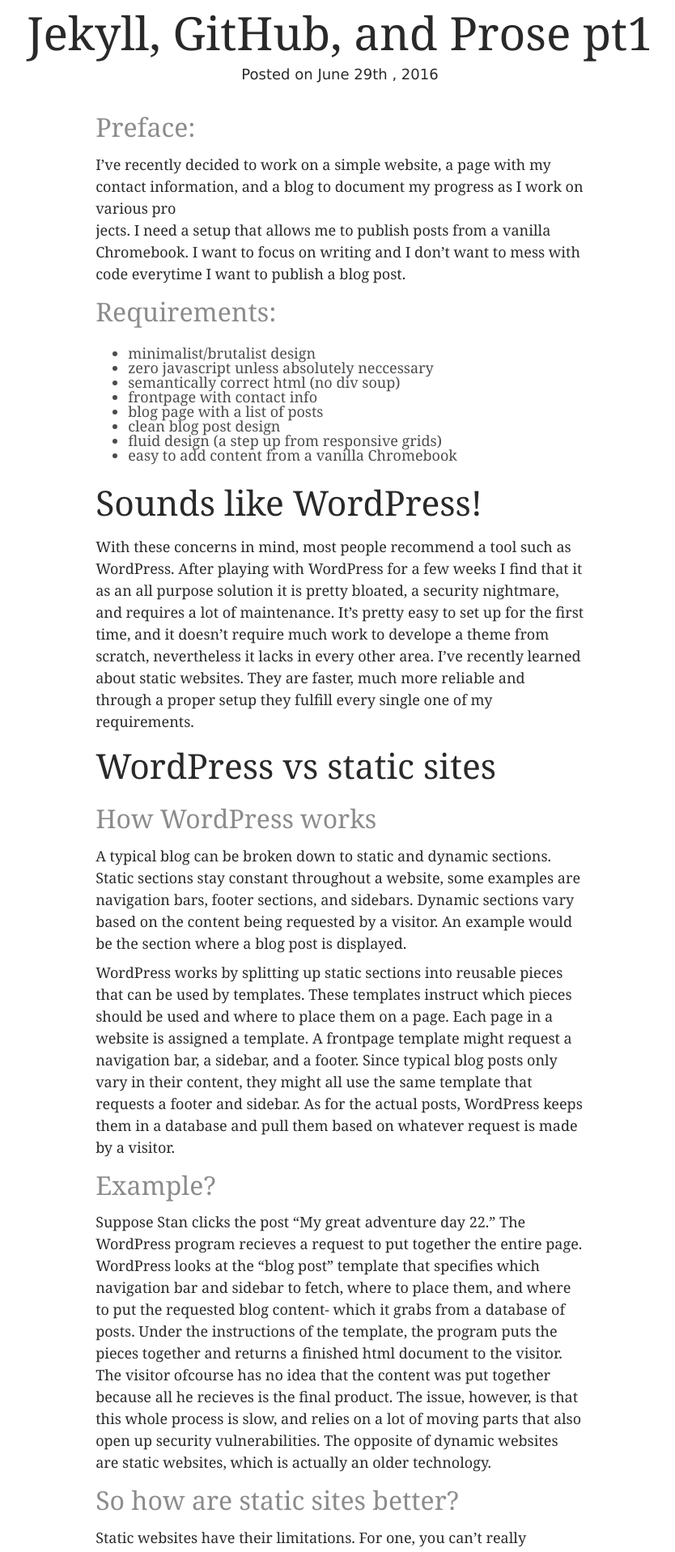
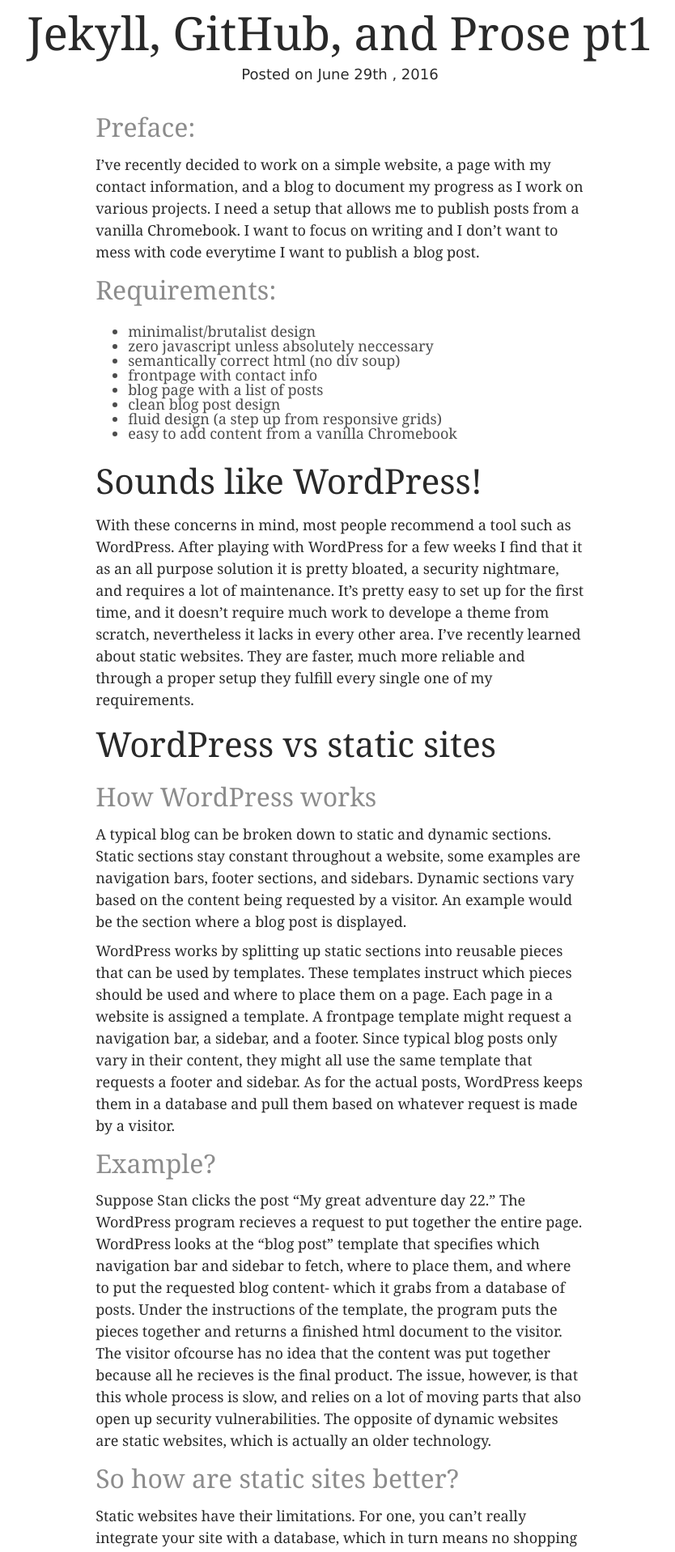
Before and after one commit to saimonhowlader/saimonhowlader.github.io, a Jekyll site: the page built from _posts/2016-06-29-Jekyll-GitHub-and-Prose-pt1.md, in a window 1280 px wide. Shown: the part 336-2253 px from the top of the page at 81% size, without its empty margins (220-1054 px from the left). Built offline with Jekyll 4.4.1, drawn with Linux system fonts in a browser that asks for light colours.

Commit message:
Updated 2016-06-29-Jekyll-GitHub-and-Prose-pt1.md

```diff
--- a/_posts/2016-06-29-Jekyll-GitHub-and-Prose-pt1.md
+++ b/_posts/2016-06-29-Jekyll-GitHub-and-Prose-pt1.md
@@ -8,9 +8,7 @@
   languages (html, css, javascript).
 ---
 ### Preface:
-I've recently decided to work on a simple website, a page with my contact information, and a blog to document my progress as I work on various pro
-jects. I need a setup that allows me to publish posts from a vanilla Chromebook. I want to focus on writing and I don't want to mess with code everytime I want to publish a blog post.
-
+I've recently decided to work on a simple website, a page with my contact information, and a blog to document my progress as I work on various projects. I need a setup that allows me to publish posts from a vanilla Chromebook. I want to focus on writing and I don't want to mess with code everytime I want to publish a blog post.
 
 ### Requirements:
 
@@ -33,6 +31,8 @@
 
 A typical blog can be broken down to static and dynamic sections. Static sections stay constant throughout a website, some examples are navigation bars, footer sections, and sidebars. Dynamic sections vary based on the content being requested by a visitor. An example would be the section where a blog post is displayed.
 
+
+
 WordPress works by splitting up static sections into reusable pieces that can be used by templates. These templates instruct which pieces should be used and where to place them on a page. Each page in a website is assigned a template. A frontpage template might request a navigation bar, a sidebar, and a footer. Since typical blog posts only vary in their content, they might all use the same template that requests a footer and sidebar. As for the actual posts, WordPress keeps them in a database and pull them based on whatever request is made by a visitor.
 
 ### Example?
```
